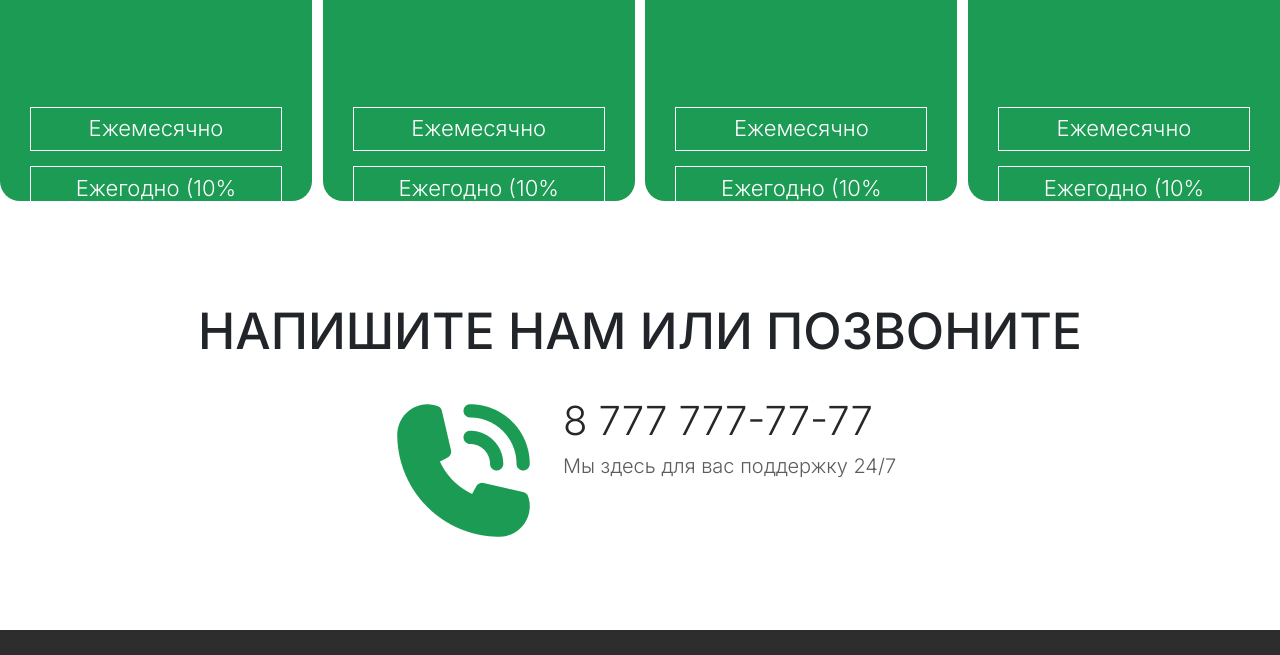
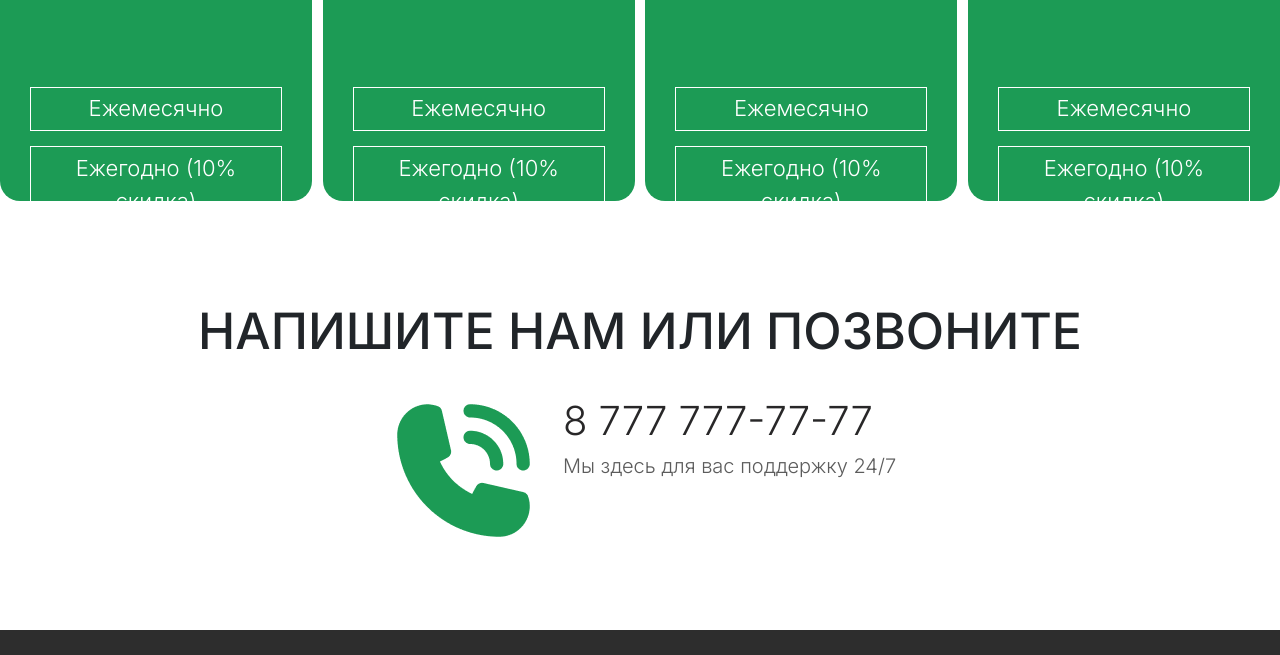
Before and after one commit to torgomyan01/YOUNGZSOFT, a plain HTML site: page index.html in a window 1280 px wide. Shown: the part 4423-5078 px from the top of the page. Drawn offline with Linux system fonts and the light colour scheme.

Commit message:
price button to top

```diff
--- a/index.html
+++ b/index.html
@@ -517,7 +517,7 @@
     <p class="fs20 text-center c-while fw-bold mb-20">
       26 - 60 PCs USD 2 /ПК Месяц
     </p>
-    <button class="def-btn w-100 mt-90">
+    <button class="def-btn w-100 mt-70">
       Ежемесячно
     </button>
     <button class="def-btn w-100 mt-15">
@@ -541,7 +541,7 @@
     <p class="fs20 text-center c-while fw-bold mb-20">
       61+ PCs USD 1 /ПК Месяц
     </p>
-    <button class="def-btn w-100 mt-90">
+    <button class="def-btn w-100 mt-70">
       Ежемесячно
     </button>
     <button class="def-btn w-100 mt-15">
@@ -566,7 +566,7 @@
     <p class="fs20 text-center c-while fw-bold mb-20">
       61+ PCs USD 2.7 /ПК Месяц
     </p>
-    <button class="def-btn w-100 mt-90">
+    <button class="def-btn w-100 mt-70">
       Ежемесячно
     </button>
     <button class="def-btn w-100 mt-15">
@@ -590,7 +590,7 @@
     <p class="fs20 text-center c-while fw-bold mb-20">
       61+ PCs USD 1․7 /ПК Месяц
     </p>
-    <button class="def-btn w-100 mt-90">
+    <button class="def-btn w-100 mt-70">
       Ежемесячно
     </button>
     <button class="def-btn w-100 mt-15">
```
